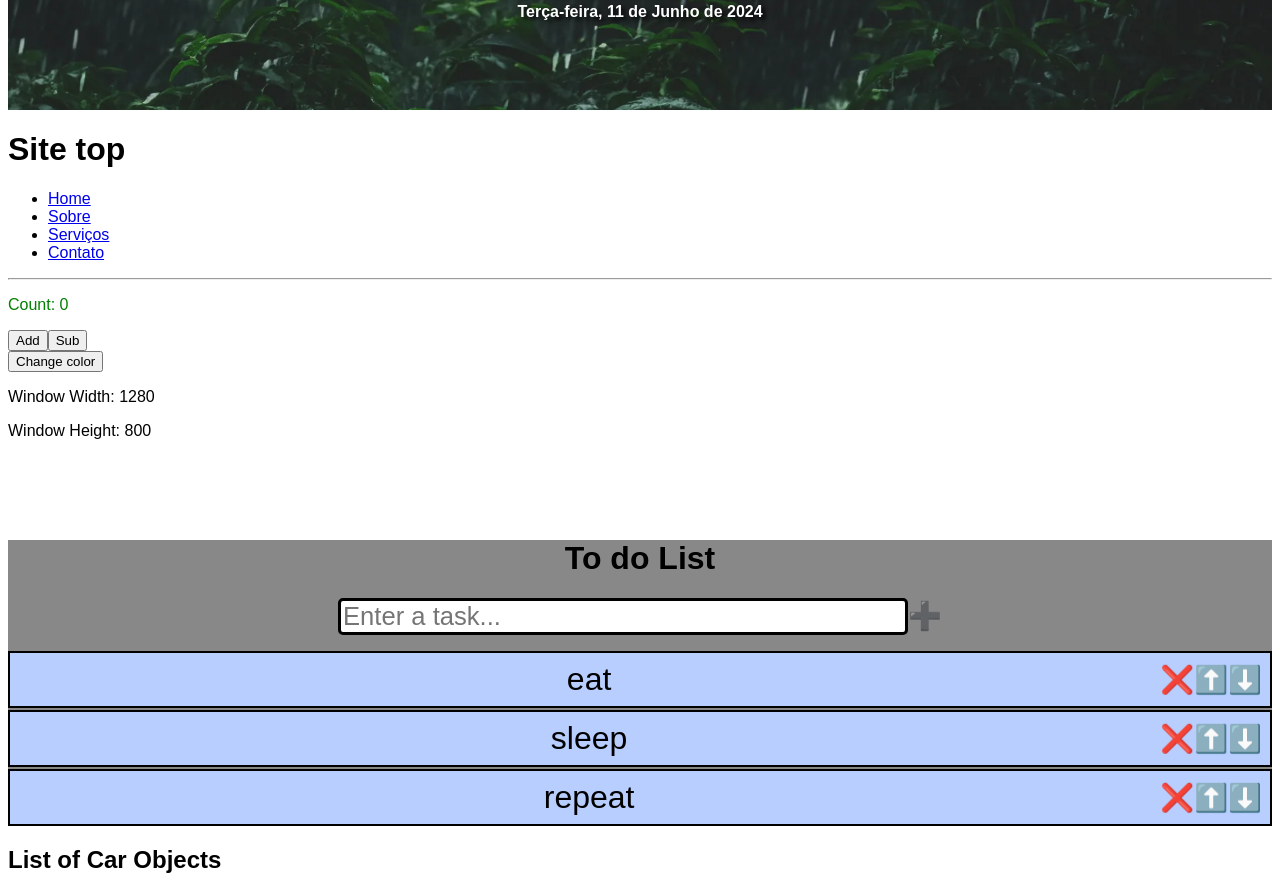
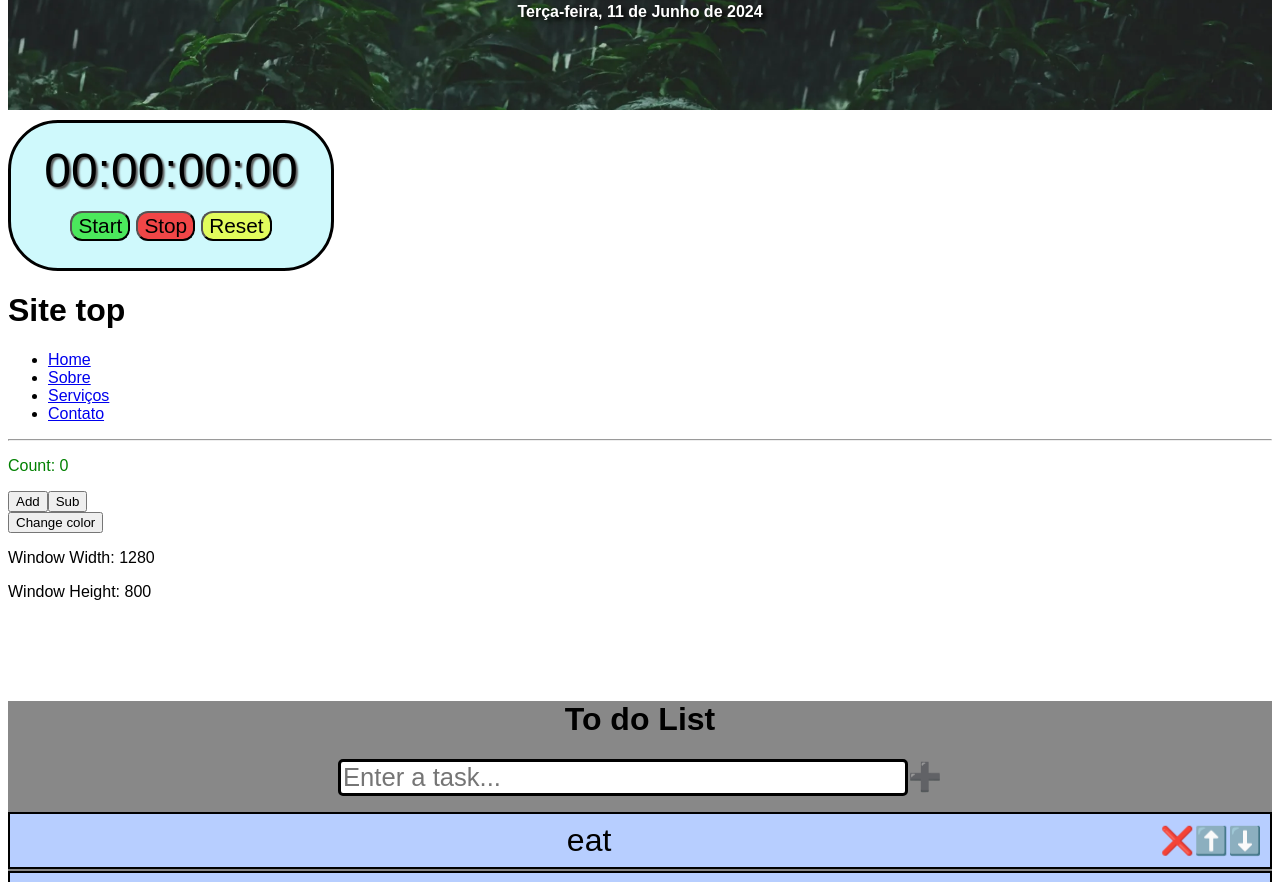
Before and after one commit to Caio-Milhomem/Curso-React, a React (Vite) app: page / in a window 1280 px wide. Shown: the part 1040-1922 px from the top of the page. Built offline with nearby package versions, Linux system fonts and the light colour scheme.

Commit message:
Stopwatch

```diff
--- a/src/App.jsx
+++ b/src/App.jsx
@@ -22,6 +22,7 @@ import DigitalClock from "./DigitalClock"
 import UseContext from "./ComponentA"
 import ComponentA from "./ComponentA"
 import UseRef from "./UseRef"
+import StopWatch from "./StopWatch"
 
 function App() {
   const fruits = [
@@ -40,6 +41,7 @@ function App() {
       <ComponentA />
       <UseRef />
       <DigitalClock />
+      <StopWatch />
       <Header />
       <UseEffect />
       <ToDoList />
--- /dev/null
+++ b/src/StopWatch.jsx
@@ -0,0 +1,64 @@
+import { useState, useEffect, useRef } from "react"
+
+function StopWatch() {
+
+    const [isRunning, setIsRunning] = useState(false)
+    const [elapsedTime, setElapsedTime] = useState(0)
+    const intervalIdRef = useRef(null)
+    const startTimeRef = useRef(0)
+
+    useEffect(() => {
+
+        if (isRunning) {
+            intervalIdRef.current = setInterval(() => {
+                setElapsedTime(Date.now() - startTimeRef.current)
+            }, 10)
+        }
+
+        return () => {
+            clearInterval(intervalIdRef.current)
+        }
+    }, [isRunning])
+
+    function start() {
+        setIsRunning(true)
+        startTimeRef.current = Date.now() - elapsedTime
+    }
+
+    function stop() {
+        setIsRunning(false)
+    }
+
+    function reset() {
+        setElapsedTime(0)
+        setIsRunning(false)
+    }
+
+    function formatTime() {
+
+        let hours = Math.floor(elapsedTime / (1000 * 60 * 60))
+        let minutes = Math.floor(elapsedTime / (1000 * 60) % 60)
+        let seconds = Math.floor(elapsedTime / 1000 % 60)
+        let milliseconds = Math.floor((elapsedTime % 1000) / 10)
+
+        hours = String(hours).padStart(2, "0")
+        minutes = String(minutes).padStart(2, "0")
+        seconds = String(seconds).padStart(2, "0")
+        milliseconds = String(milliseconds).padStart(2, "0")
+
+        return `${hours}:${minutes}:${seconds}:${milliseconds}`
+    }
+
+    return (
+        <div className="stopwatch">
+            <div className="display">{formatTime()}</div>
+            <div className="controls">
+                <button onClick={start} className="start-button">Start</button>
+                <button onClick={stop} className="stop-button">Stop</button>
+                <button onClick={reset} className="reset-button">Reset</button>
+            </div>
+        </div>
+    )
+}
+
+export default StopWatch
--- a/src/index.css
+++ b/src/index.css
@@ -175,3 +175,55 @@ input[type="color"] {
   border: 3px solid black;
   padding-left: 20px;
 }
+
+.stopwatch {
+  display: flex;
+  flex-direction: column;
+  align-items: center;
+  background-color: #cff9fc;
+  padding: 10px;
+  margin-top: 10px;
+  border: 3px solid black;
+  border-radius: 50px;
+  max-width: 300px;
+  min-width: 250px;
+}
+
+.stopwatch .display {
+  font-size: 3rem;
+  text-shadow: 2px 2px 2px rgb(88, 88, 88);
+  margin: 10px;
+}
+
+.controls button {
+  font-size: 1.3rem;
+  margin: 3px;
+  margin-bottom: 17px;
+  border-radius: 12px;
+  cursor: pointer;
+  transition: background-color 0.5s ease;
+}
+
+.start-button {
+  background-color: rgba(0, 224, 0, 0.637);
+}
+
+.start-button:hover {
+  background-color: rgba(1, 153, 1, 0.733);
+}
+
+.stop-button {
+  background-color: rgba(255, 0, 0, 0.719);
+}
+
+.stop-button:hover {
+  background-color: hsl(0, 100%, 40%);
+}
+
+.reset-button {
+  background-color: rgba(238, 255, 0, 0.637);
+}
+
+.reset-button:hover {
+  background-color: hsla(64, 100%, 30%, 0.637);
+}
```
